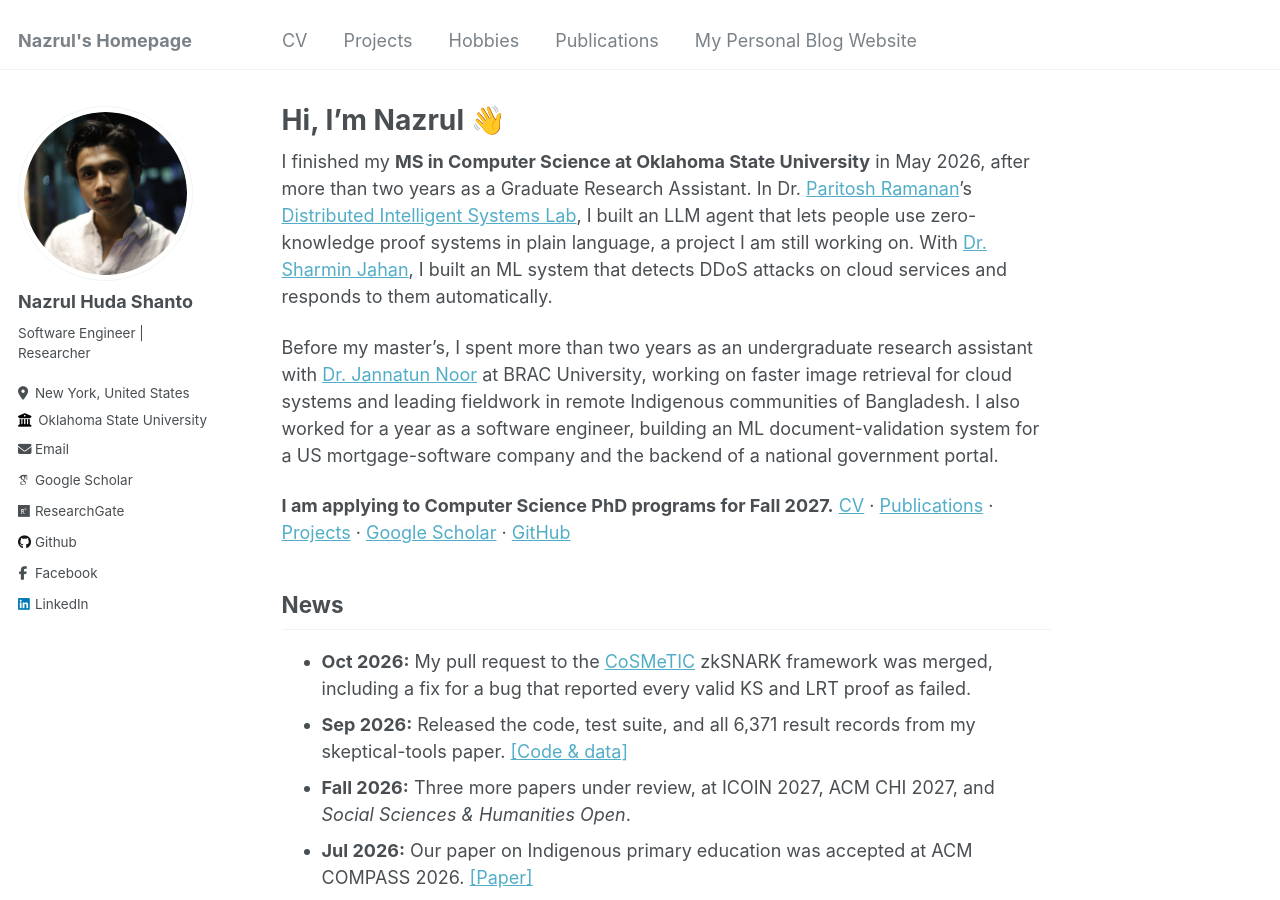
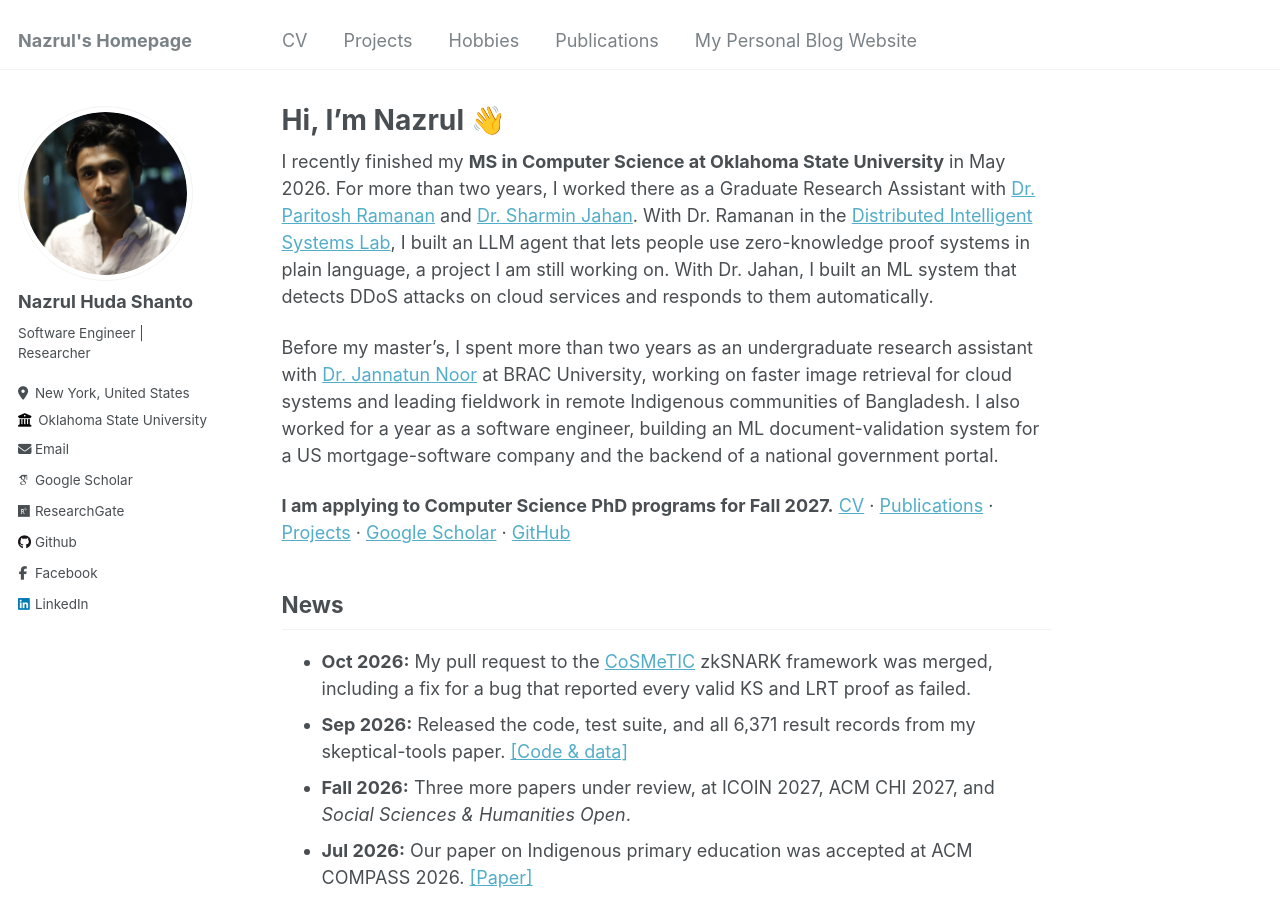
Before and after one commit to nazrulhuda/portfolio, a Jekyll site: the page built from _pages/about.md, in a window 1280 px wide and 900 px high. Built offline with Jekyll 4.4.1, drawn with Linux system fonts in a browser that asks for light colours; some web fonts are replaced.

Commit message:
Update about page with improved academic narrative
Revised the description of academic and research experiences for clarity and flow.

```diff
--- a/_pages/about.md
+++ b/_pages/about.md
@@ -8,7 +8,7 @@ redirect_from:
   - /about.html
 ---
 
-I finished my **MS in Computer Science at Oklahoma State University** in May 2026, after more than two years as a Graduate Research Assistant. In Dr. [Paritosh Ramanan](https://ceat.okstate.edu/iem/people/ramanan-faculty-profile.html)'s [Distributed Intelligent Systems Lab](https://disys-lab.github.io/), I built an LLM agent that lets people use zero-knowledge proof systems in plain language, a project I am still working on. With [Dr. Sharmin Jahan](https://experts.okstate.edu/sharmin.jahan), I built an ML system that detects DDoS attacks on cloud services and responds to them automatically.
+I recently finished my **MS in Computer Science at Oklahoma State University** in May 2026. For more than two years, I worked there as a Graduate Research Assistant with [Dr. Paritosh Ramanan](https://ceat.okstate.edu/iem/people/ramanan-faculty-profile.html) and [Dr. Sharmin Jahan](https://experts.okstate.edu/sharmin.jahan). With Dr. Ramanan in the [Distributed Intelligent Systems Lab](https://disys-lab.github.io/), I built an LLM agent that lets people use zero-knowledge proof systems in plain language, a project I am still working on. With Dr. Jahan, I built an ML system that detects DDoS attacks on cloud services and responds to them automatically.
 
 Before my master's, I spent more than two years as an undergraduate research assistant with [Dr. Jannatun Noor](https://sites.google.com/site/jannatun0abigzero/home) at BRAC University, working on faster image retrieval for cloud systems and leading fieldwork in remote Indigenous communities of Bangladesh. I also worked for a year as a software engineer, building an ML document-validation system for a US mortgage-software company and the backend of a national government portal.
 
```
